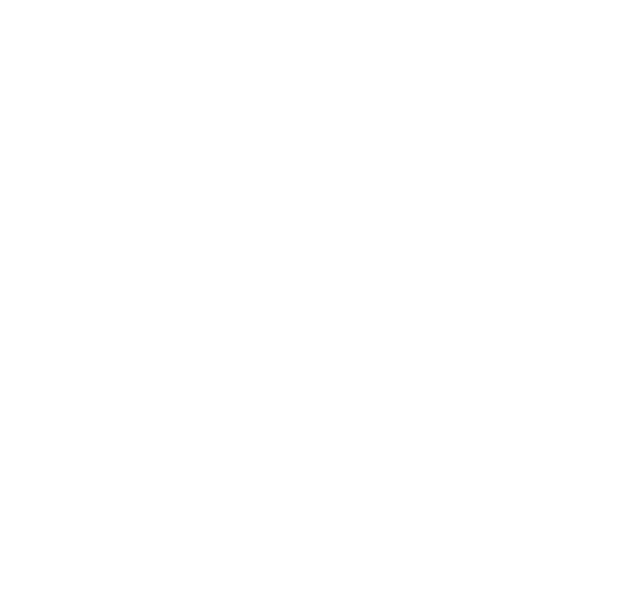
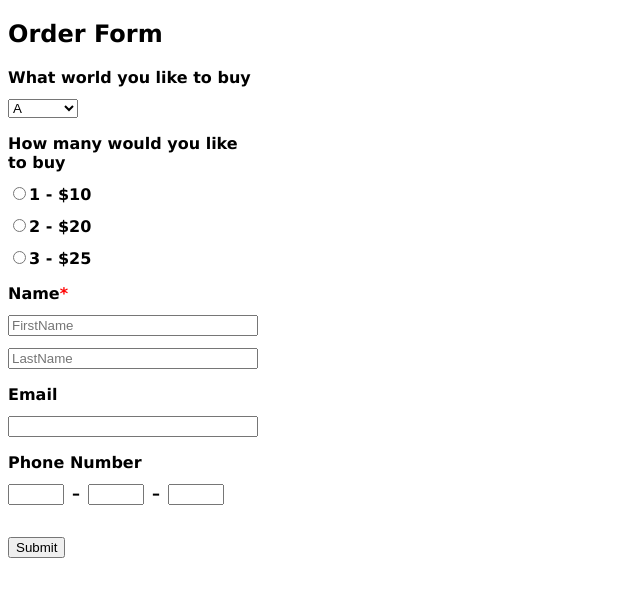
Before and after one commit to tmtri3102/basicForm, a plain HTML site: page index.html in a window 1280 px wide. Shown: the whole page, without its empty margins (0-640 px from the left). Drawn offline with Linux system fonts and the light colour scheme.

Commit message:
update index file

```diff
--- a/index.html
+++ b/index.html
@@ -6,7 +6,124 @@
 			name="viewport"
 			content="width=device-width, initial-scale=1.0"
 		/>
+		<style>
+			body {
+				font-family: "Lucida Grande", "Lucida Sans Unicode", "Tahoma",
+					sans-serif;
+				max-width: 250px;
+			}
+			form div {
+				display: flex;
+				flex-direction: column;
+				row-gap: 12px;
+				font-weight: bolder;
+				margin-bottom: 16px;
+			}
+			#phone {
+				width: 48px;
+			}
+		</style>
 		<title>Document</title>
 	</head>
-	<body></body>
+	<body>
+		<h2>Order Form</h2>
+		<form action="#">
+			<div>
+				<label for="item-dropdown">What world you like to buy</label>
+
+				<select
+					name="items"
+					id="item-dropdown"
+					style="max-width: 70px"
+				>
+					<option value="A">A</option>
+				</select>
+			</div>
+
+			<div>
+				<label for="amount">How many would you like to buy</label>
+				<label for="amount"
+					><input
+						type="radio"
+						name="sm"
+						id="amount"
+					/>1 - $10</label
+				>
+
+				<label for="amount"
+					><input
+						type="radio"
+						name="m"
+						id="amount"
+					/>2 - $20</label
+				>
+
+				<label for="amount"
+					><input
+						type="radio"
+						name="m"
+						id="amount"
+					/>3 - $25</label
+				>
+			</div>
+
+			<div>
+				<label for="name">Name<span style="color: red">*</span></label>
+				<input
+					type="text"
+					name="FirstName"
+					placeholder="FirstName"
+					id="name"
+					required
+				/>
+				<input
+					type="text"
+					placeholder="LastName"
+					name="LastName"
+					id="name"
+					required
+				/>
+			</div>
+
+			<div>
+				<label for="email">Email</label>
+				<input
+					type="email"
+					name="email"
+					id="email"
+				/>
+			</div>
+
+			<div>
+				<label for="phone">Phone Number</label>
+				<div style="display: flex; flex-direction: row; column-gap: 8px">
+					<input
+						type="text"
+						id="phone"
+						name="phone1"
+						maxlength="3"
+					/>
+					–
+					<input
+						type="text"
+						id="phone"
+						name="phone2"
+						maxlength="3"
+					/>
+					–
+					<input
+						type="text"
+						id="phone"
+						name="phone3"
+						maxlength="4"
+					/>
+				</div>
+			</div>
+
+			<input
+				type="submit"
+				value="Submit"
+			/>
+		</form>
+	</body>
 </html>
```
